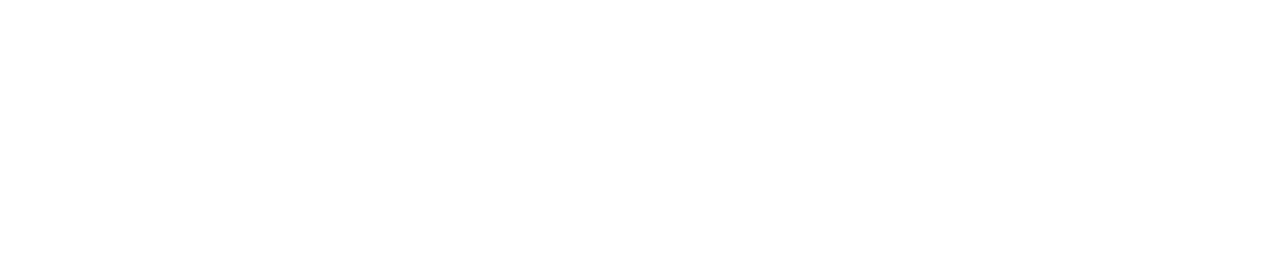
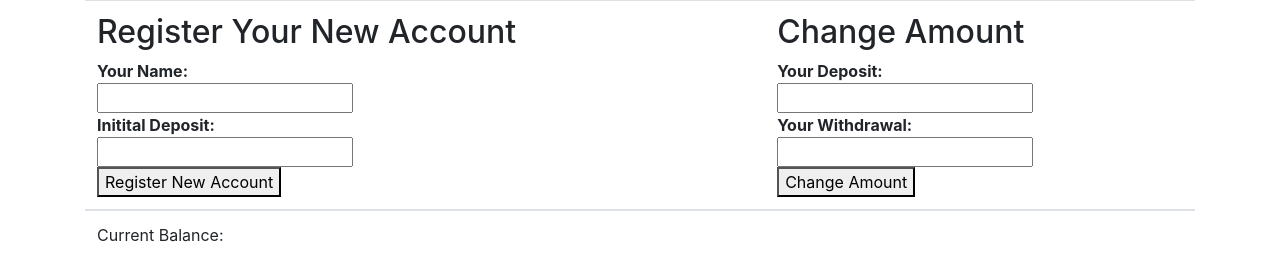
Before and after one commit to thetylerstewart/bank-account, a plain HTML site: page index.html in a window 1280 px wide. Drawn offline with nearby package versions, Linux system fonts and the light colour scheme.

Commit message:
add html for forms

```diff
--- a/index.html
+++ b/index.html
@@ -19,12 +19,57 @@
 
 <body>
   <div class="container">
-    <form id="deposit">
+    <table class="table">
+      <thead>
+        <tr>
 
-    </form>
+          <th scope="col">
+            <h2>Register Your New Account</h2>
+            <form id="new-account">
+              <div>
+                <lable for="name">Your Name:</lable>
+              </div>
+              <input type="text" id="name">
+              <div>
+                <lable for="intial-deposit">Initital Deposit:</lable>
+              </div>
+              <input type="number" id="initial-deposit">
+              <div>
+                <button type="submit">Register New Account</button>
+              </div>
+            </form>
+          </th>
+
+          <th scope="col">
+            <h2>Change Amount</h2>
+            <form id="new-account">
+              <div>
+                <lable for="deposit">Your Deposit:</lable>
+              </div>
+              <input type="number" id="deposit">
+              <div>
+                <lable for="withdrawal">Your Withdrawal:</lable>
+              </div>
+              <input type="number" id="withdrawal">
+              <div>
+                <button type="submit">Change Amount</button>
+              </div>
+            </form>
+          </th>
+        </tr>
+      </thead>
+      <tbody>
+        <tr>
+          <td>Current Balance: <span class="current-balance"></span></td>
+        </tr>
+      </tbody>
+    </table>
+
+  </div>
 
 
-  </div>
+
+
 </body>
 
 </html>
```
